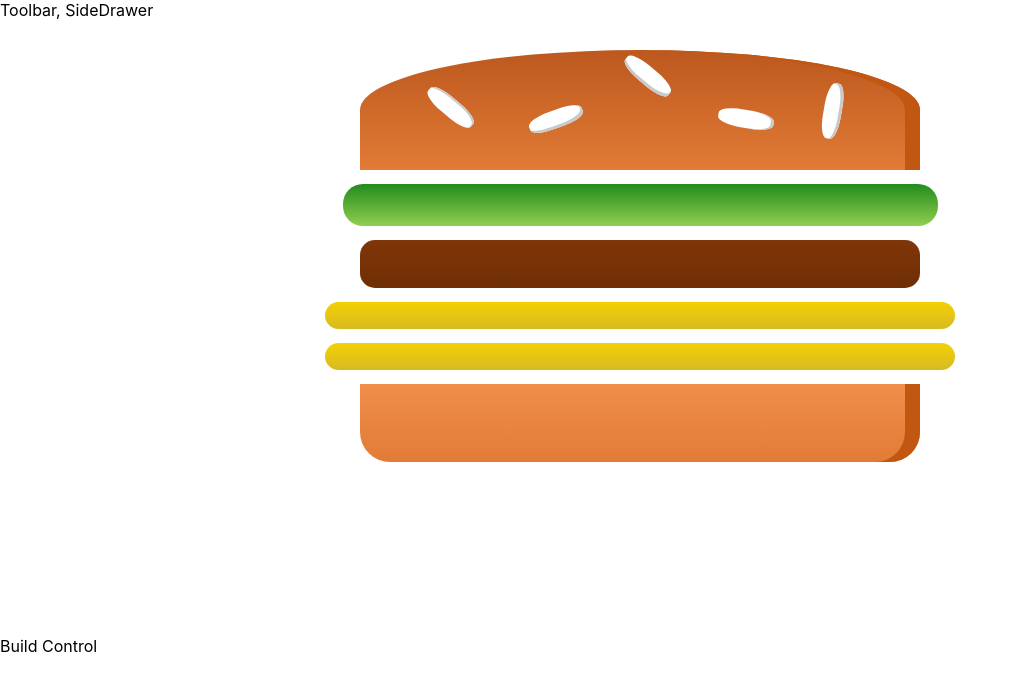
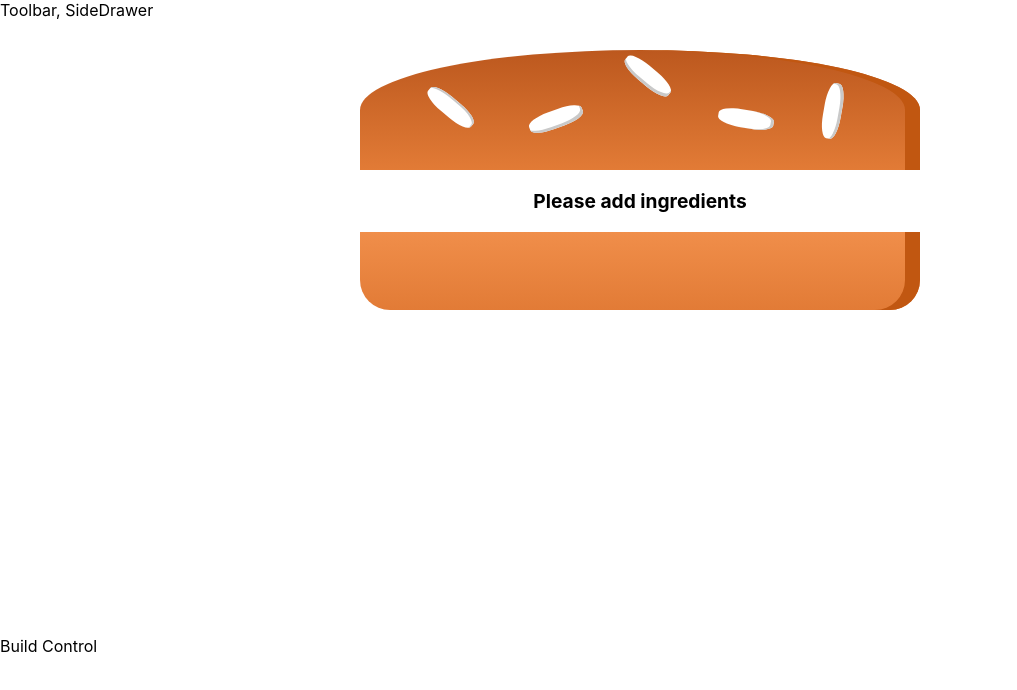
Before and after one commit to parth280197/Burger-Builder, a React (Create React App) app: page / in a window 1280 px wide. Shown: the top 690 px of the page, without its empty margins (0-1017 px from the left). Built offline with nearby package versions, Linux system fonts and the light colour scheme.

Commit message:
Add ingredients message added;

```diff
--- a/src/components/burger/burger.js
+++ b/src/components/burger/burger.js
@@ -4,16 +4,25 @@ import BurgerIngeredient from "./burgerIngredient/burgerIngredient";
 
 const burger = props => {
   //convert object ingredients into the iterable array containing JSX.
-  let tansformedIngredients = Object.keys(props.ingredients).map(name => {
-    return [...Array(props.ingredients[name])].map((_, i) => {
-      return <BurgerIngeredient key={name + i} type={name} />;
-    });
-  });
+  let transformedIngredients = Object.keys(props.ingredients)
+    .map(name => {
+      return [...Array(props.ingredients[name])].map((_, i) => {
+        return <BurgerIngeredient key={name + i} type={name} />;
+      });
+    })
+    //To convert array of array into the array.
+    .reduce((arr, element) => {
+      return arr.concat(element);
+    }, []);
+  console.log(transformedIngredients.length);
+  if (transformedIngredients.length === 0) {
+    transformedIngredients = <p>Please add ingredients</p>;
+  }
 
   return (
     <div className={classes.Burger}>
       <BurgerIngeredient type="bread-top" />
-      {tansformedIngredients}
+      {transformedIngredients}
       <BurgerIngeredient type="bread-bottom" />
     </div>
   );
--- a/src/containers/burgerBuilder/BurgerBuilder.js
+++ b/src/containers/burgerBuilder/BurgerBuilder.js
@@ -3,9 +3,10 @@ import Burger from "./../../components/burger/burger";
 class BurgerBuilder extends Component {
   state = {
     ingredients: {
-      salad: 1,
-      meat: 1,
-      cheese: 2
+      salad: 0,
+      meat: 0,
+      cheese: 0,
+      bacon: 0
     }
   };
   render() {
```
